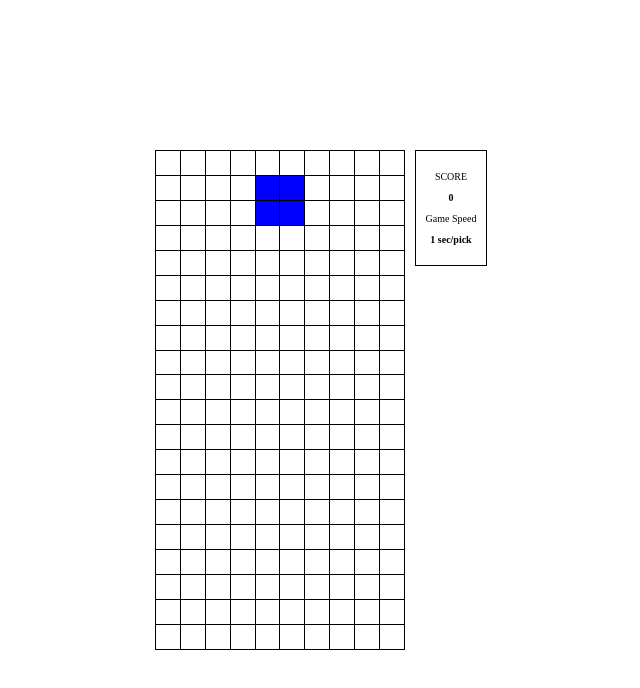
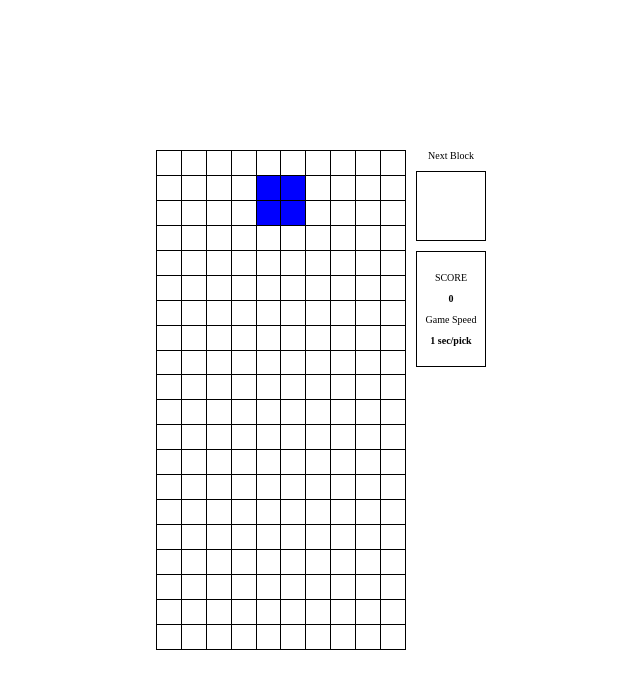
Before and after one commit to seungyeop-lee/tetris, a plain HTML site: page tetris/tetris.html in a window 1280 px wide. Both pictures are taken after a click on the button "Click to Play.". Shown: the whole page, without its empty margins (319-959 px from the left). Drawn offline with Linux system fonts and the light colour scheme.

Commit message:
다음 블럭 창 추가

```diff
--- a/tetris/tetris.css
+++ b/tetris/tetris.css
@@ -31,7 +31,7 @@ section {
   padding-right: 10px;
 }
 
-#tetris-display, #game-info {
+#tetris-display, #tetris-info {
   display: inline-block;
 }
 
@@ -46,21 +46,35 @@ section {
   border: 1px solid black;
 }
 
-#game-info {
+#tetris-info {
   margin-left: 10px;
-  padding-top: 10px;
-  padding-bottom: 10px;
-  border: 1px solid black;
   width: 70px;
 }
 
-#game-info p {
+#tetris-info p {
   font-size: 10px;
   text-align: center;
 }
 
-#game-info p.info-value {
+#tetris-info p.info-value {
   font-weight: bolder;
+}
+
+#next-block-info {
+  margin-bottom: 10px;
+}
+
+#next-block {
+  border: 1px solid black;
+  border-collapse: collapse;
+  width: 70px;
+  height: 70px;
+}
+
+#game-info {
+  padding-top: 10px;
+  padding-bottom: 10px;
+  border: 1px solid black;
 }
 
 #outer-game-screen button {
--- a/tetris/tetris.html
+++ b/tetris/tetris.html
@@ -22,11 +22,16 @@ space: hard drop
   <section id="outer-game-screen" style="display: none;">
     <section id="inner-game-screen">
       <div id="tetris-display"></div>
-      <div id="game-info">
-        <p class="info-label">SCORE</p>
-        <p class="info-value" id="game-info-score">0</p>
-        <p class="info-label">Game Speed</p>
-        <p class="info-value" id="game-speed"></p>
+      <div id="tetris-info">
+        <div id="next-block-info">
+          <p style="margin-top: 0;">Next Block</p>
+        </div>
+        <div id="game-info">
+          <p class="info-label">SCORE</p>
+          <p class="info-value" id="game-info-score">0</p>
+          <p class="info-label">Game Speed</p>
+          <p class="info-value" id="game-speed"></p>
+        </div>
       </div>
     </section>
     <button id="leftMove" onclick="cGameInfo.cPiece.moveLeft();"></button>
--- a/tetris/tetris.js
+++ b/tetris/tetris.js
@@ -121,6 +121,7 @@ function startPlay() {
   initScreen();
   initPiecesMap(cGameInfo.panelRow, cGameInfo.panelColume);
   initDisplayGamePanel(cGameInfo.panelColume, cGameInfo.panelRow);
+  initNextBlockInfo();
   cGameInfo.cPiece = randomPiece();
   cGameInfo.cPiece.draw();
   setDropInterval();
@@ -179,3 +180,25 @@ function goStartUp() {
   document.getElementById('outer-game-screen').style.display = "none";
   document.getElementById('game-over-screen').style.display = "none";
 }
+
+function initNextBlockInfo() {
+  var nextBlockInfoTable = document.createElement('table');
+  nextBlockInfoTable.id = 'next-block';
+
+  for(var row = 0; row < 4; ++row) {
+    var tr = document.createElement('tr');
+    tr.className = "nbRow" + row;
+
+    for(var col = 0; col < 4; ++col) {
+      var cell = document.createElement('td');
+      cell.className = "nbCol" + col;
+      cell.style.backgroundColor = 'white';
+      tr.appendChild(cell);
+    }
+
+    nextBlockInfoTable.appendChild(tr);
+  }
+
+  var nextBlockInfo = document.getElementById('next-block-info');
+  nextBlockInfo.appendChild(nextBlockInfoTable);
+}
```
